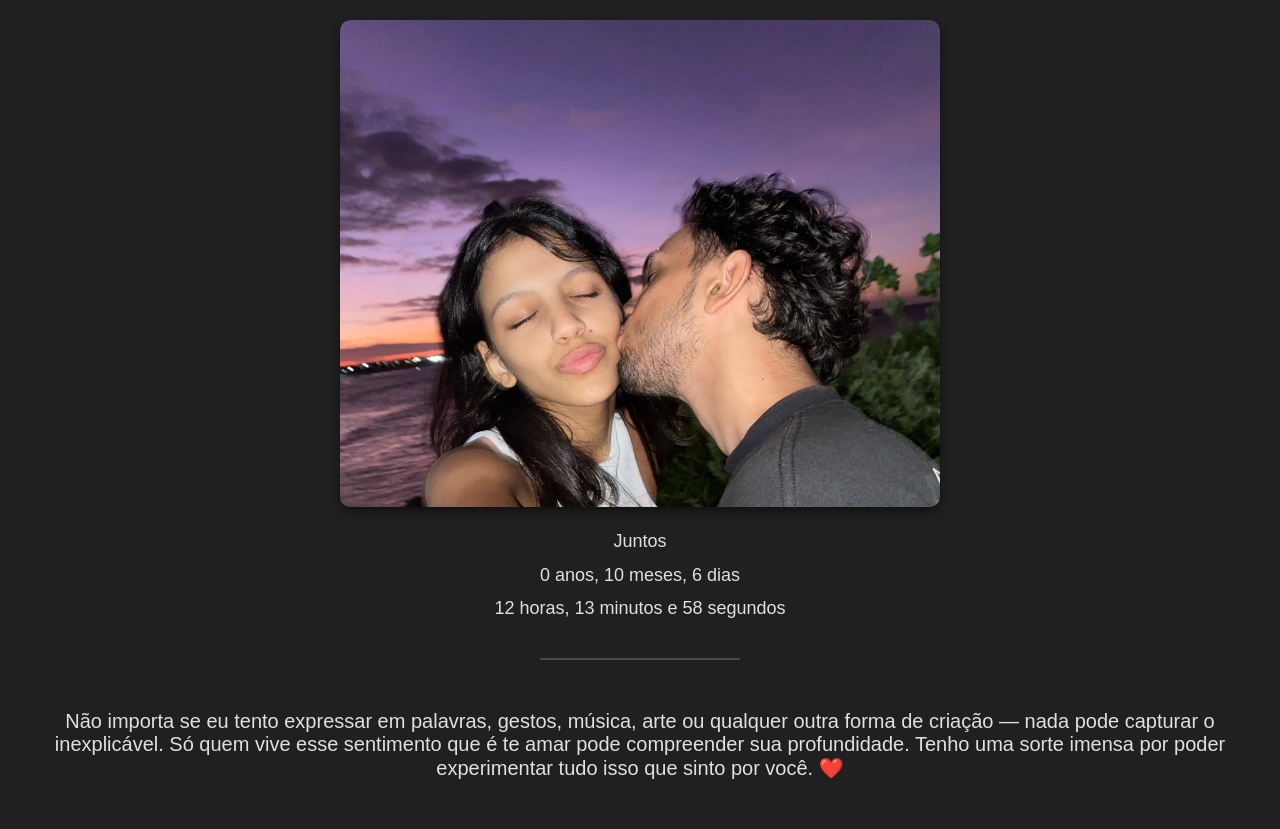
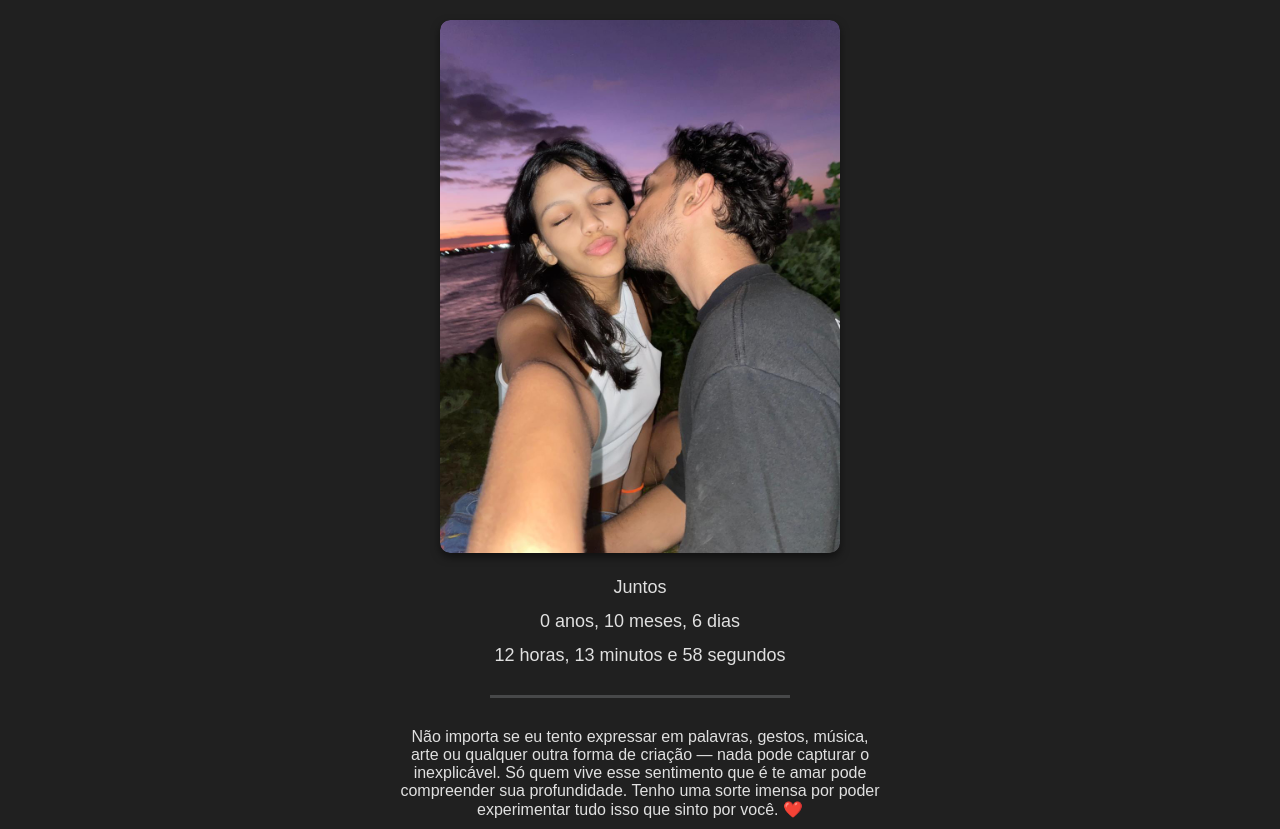
Before and after one commit to atheuu/carrossel-de-imagens, a plain HTML site: page index.html in a window 1280 px wide. Before the commit the page ends 800 px from the top, so only its background shows below. Drawn offline with nearby package versions, Linux system fonts and the light colour scheme.

Commit message:
Página modelo mínimo final ajustada

```diff
--- a/src/css/style.css
+++ b/src/css/style.css
@@ -6,26 +6,26 @@ body {
     flex-direction: column; /* Organiza os elementos em coluna */
     justify-content: center;
     align-items: center;
-    height: 100vh;
     background-color: #202020; /* Fundo escuro */
     color: #e0e0e0; /* Texto claro */
 }
 
 .carrossel {
     width: 80%;
-    max-width: 600px;
+    max-width: 400px;
     position: relative;
     margin: 20px;
     border-radius: 10px;
     box-shadow: 0 4px 8px rgba(0, 0, 0, 0.5); /* Sombra mais escura */
     background-color: #1e1e1e; /* Fundo escuro para o carrossel */
     overflow: hidden;
+    aspect-ratio: 3 / 4; /* Proporção 3:4 */
 }
 
 .carrossel-wrapper {
     position: relative;
     width: 100%;
-    padding-top: 133.33%; /* Proporção 3:4 (altura = 1.3333 vezes a largura) */
+    height: 100%;
 }
 
 .carrossel img {
@@ -66,18 +66,19 @@ a:hover {
 
 .linha {
     width: 80%;
-    max-width: 200px;
+    max-width: 300px;
     height: 3px;
     background-color: #474849; /* Cor da linha */
-    margin: 30px 0; /* Espaçamento acima e abaixo da linha */
+    margin: 20px; /* Espaçamento acima e abaixo da linha */
 }
 
 .mensagem {
-    font-size: 20px;
+    max-width: 500px;
+    font-size: 16px;
     text-align: center;
     color: #e0e0e0; /* Cor do texto */
 }
 
 .mensagem p {
-    margin: 20px; /* Ajusta a margem para os parágrafos */
+    margin: 10px; /* Ajusta a margem para os parágrafos */
 }
```
